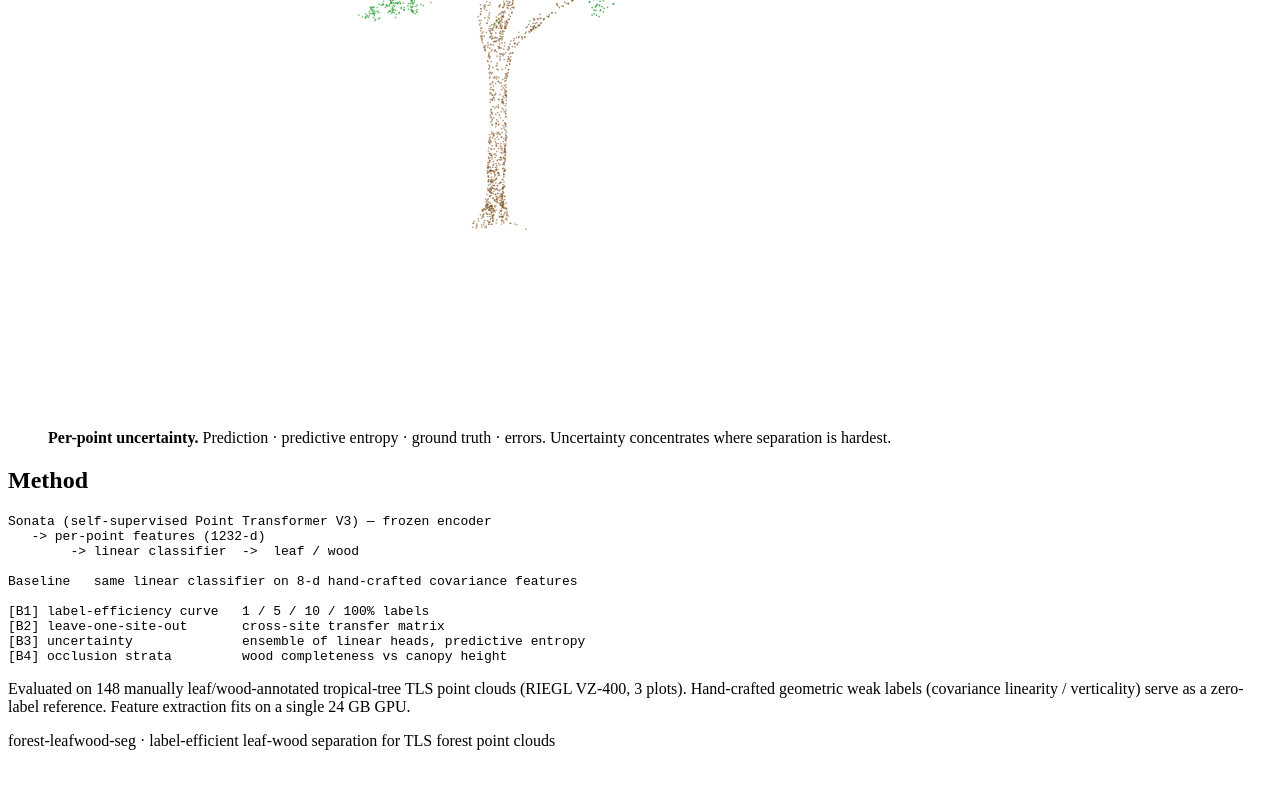
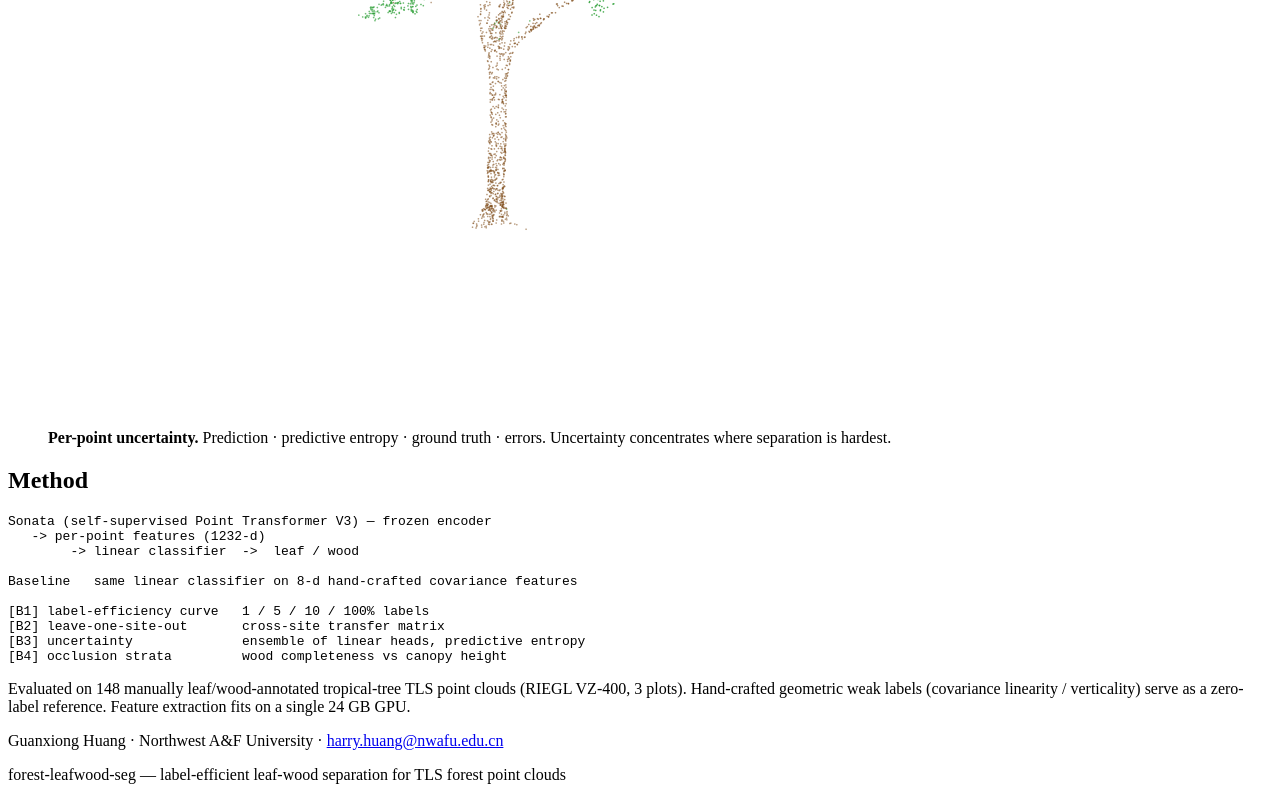
Before and after one commit to Harry33t/forest-leafwood-seg, a React (Vite) app in the folder web/: page / in a window 1280 px wide. Shown: the part 5597-6397 px from the top of the page. Before the commit the page ends 6355 px from the top, so only its background shows below. Built offline with nearby package versions, Linux system fonts and the light colour scheme; no server answers; the HTML template or start-up script is replaced by a standard one.

Commit message:
Add author attribution (page footer, README)

```diff
--- a/web/src/App.tsx
+++ b/web/src/App.tsx
@@ -156,7 +156,11 @@ Baseline   same linear classifier on 8-d hand-crafted covariance features
       </main>
 
       <footer className="footer">
-        forest-leafwood-seg · label-efficient leaf-wood separation for TLS forest point clouds
+        <p className="footer-author">
+          Guanxiong Huang · Northwest A&amp;F University ·{" "}
+          <a href="mailto:harry.huang@nwafu.edu.cn">harry.huang@nwafu.edu.cn</a>
+        </p>
+        <p>forest-leafwood-seg — label-efficient leaf-wood separation for TLS forest point clouds</p>
       </footer>
 
       {zoom && (
--- a/web/src/styles.css
+++ b/web/src/styles.css
@@ -93,6 +93,10 @@ table.results td.best { font-weight: 700; color: var(--leaf-deep); }
 }
 
 .footer { max-width: var(--max); margin: 0 auto; padding: 32px 24px 64px; color: var(--faint); font-size: 0.86rem; }
+.footer p { margin: 0 0 4px; }
+.footer-author { color: var(--muted); }
+.footer-author a { color: var(--leaf-deep); text-decoration: none; }
+.footer-author a:hover { text-decoration: underline; }
 
 /* lightbox */
 .lightbox {
```
Also changed, not shown: 1 other file (tests, documents, lock files or other folders).
